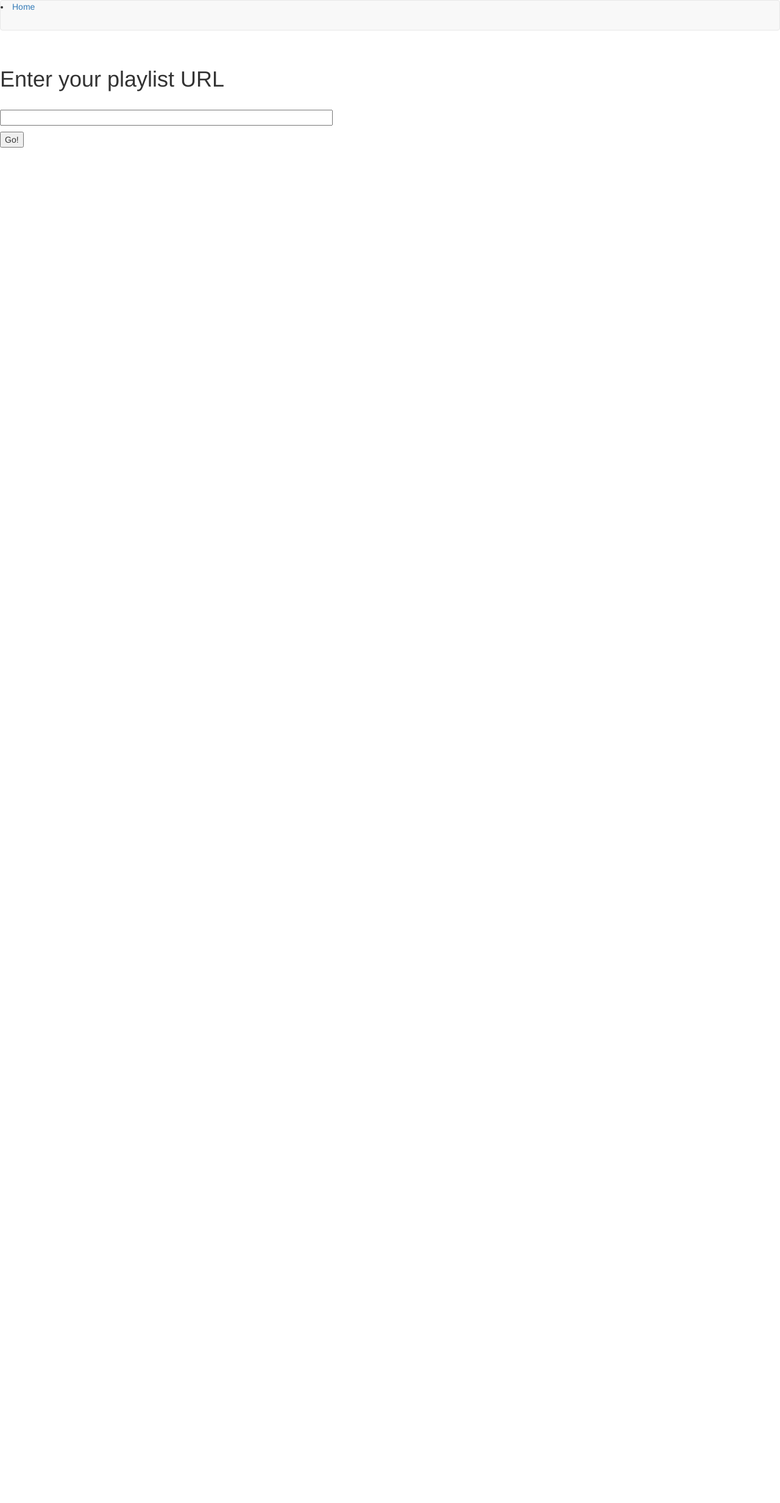
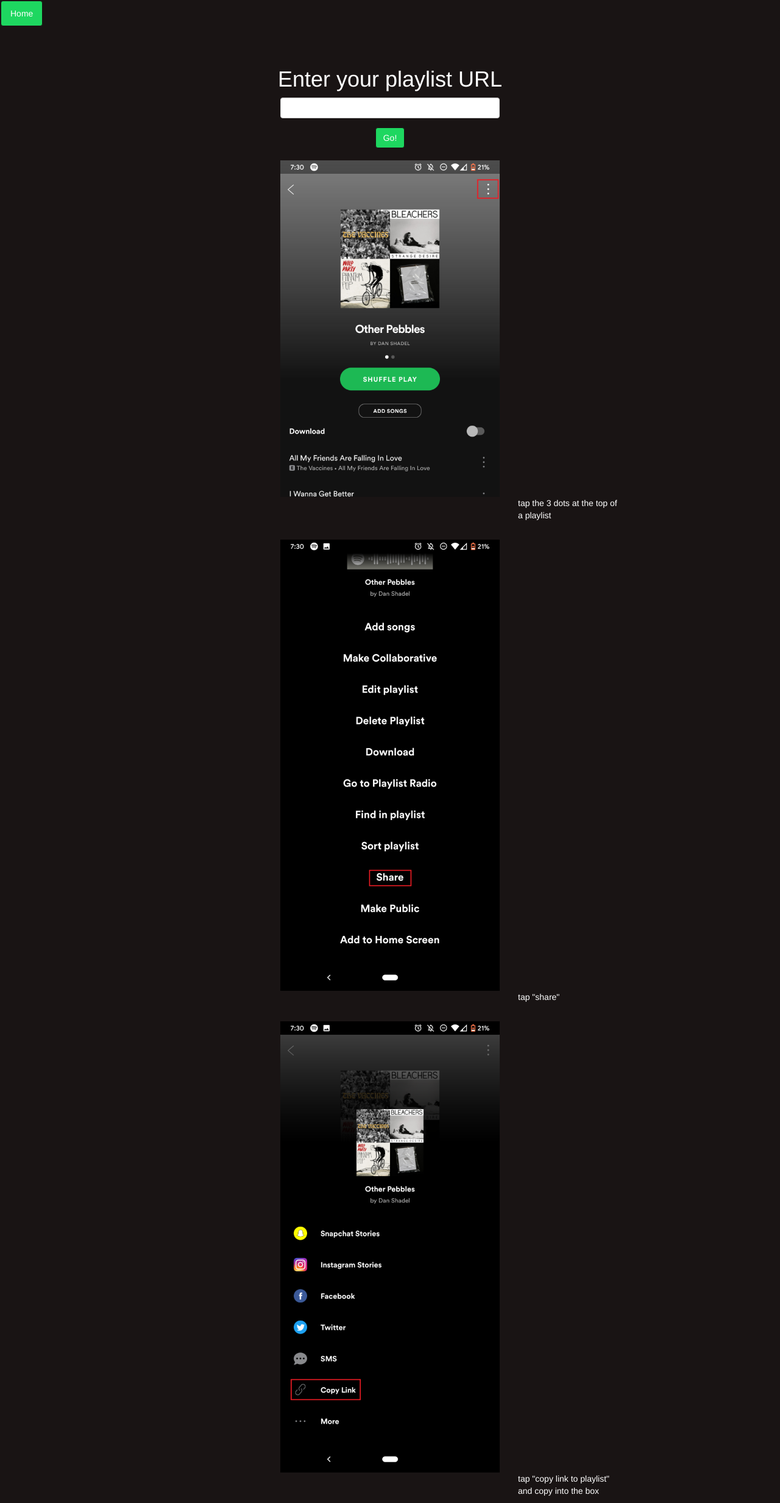
Before and after one commit to DanShadel/flasktutoria-ds, a Flask app: page / in a window 1280 px wide. Shown: the whole page at 61% size. Before the commit the page ends 242 px from the top, so only its background shows below. Run offline with Flask 2, Linux system fonts and the light colour scheme; some libraries are stand-ins or nearby versions.

Commit message:
updated URL page

```diff
--- /dev/null
+++ b/app/static/main.css
@@ -0,0 +1,43 @@
+.instruction-image{
+	width: 100%;
+	height: auto;
+}
+h1{
+	text-align: center;
+	color: white;
+}
+html body{
+	background-color: rgb(25,20,20);
+}
+h2{
+	color: white;
+}
+p{
+	color: white;
+}
+b{
+	color: white;
+}
+.navbar{
+	background-color: rgb(25,20,20);
+	border-color: rgb(25,20,20);
+	justify-content: end;
+}
+.plots{
+	background-color: white;
+}
+.urlform{
+	color:white;
+	text-align: center;
+}
+.btn-primary{
+	background-color: rgb(30,215,96) !important;
+	border-color: rgb(25,20,20);
+}
+label{
+	display: none;
+}
+.nav{
+	background-color: rgb(25,20,20);
+	justify-content: end;
+}
--- a/app/templates/URL.html
+++ b/app/templates/URL.html
@@ -1,17 +1,49 @@
 {% extends "base.html" %}
+{% import 'bootstrap/wtf.html' as wtf %}
+{% block content %}
 
-{% block content %}
+<div class= 'container'>
 
     <br>
     <h1>Enter your playlist URL </h1>
-    <div class='url-form'>
-    <form action="" method="post" novalidate>
-        {{ form.hidden_tag() }}
-        <p>
-        	<br>
-            {{ form.input_url(size=64) }}
-        </p>
-        <p>{{ form.submit() }}</p>
-    </form>
+    <div class='row'>
+        <div class='col-md-4 col-md-offset-4'>
+
+             {{ wtf.quick_form(form,extra_classes="urlform", button_map={"submit":"btn btn-primary"}) }}
+        </div>
+    </div>
+    <br>
+    <!-- img 1 -->
+    <div class='row'>
+        <div class= "col-md-4 col-md-offset-4">
+            <img src ='static/instructions_1.png', class="instruction-image">
+        </div>
+        <div class="col-md-2 col-md-offset-8">
+            <p> tap the 3 dots at the top of a playlist </p>
+        </div>
+    </div>
+    <br>
+    <!--img 2 -->
+    <div class='row'>
+        <div class= "col-md-4 col-md-offset-4">
+            <img src ='static/instructions_2.png', class="instruction-image">
+        </div>
+         <div class="col-md-2 col-md-offset-8">
+            <p> tap "share" </p>
+        </div>
+    </div>
+    <br>
+    <!-- img 3-->
+    <div class='row'>
+        <div class= "col-md-4 col-md-offset-4">
+            <img src ='static/instructions_3.png', class="instruction-image">
+        </div>
+         <div class="col-md-2 col-md-offset-8">
+            <p> tap "copy link to playlist" and copy into the box </p>
+        </div>
+    </div>
+
+
+
 </div>
 {% endblock %}
--- a/app/templates/base.html
+++ b/app/templates/base.html
@@ -1,14 +1,21 @@
 {% extends 'bootstrap/base.html' %}
+
+{% block styles %}
+{{super()}}
+<link rel="stylesheet"
+      href="{{url_for('.static', filename='main.css')}}">
+{% endblock %}
+
 
 {% block title %}
 {{ title }}
 {% endblock %}
 
 {% block navbar %}
-    <nav class="navbar navbar-default">
-      <div class="navbar-header"
-        <ul class="nav navbar-nav">
-          <li><a href="{{ url_for('url') }}">Home</a></li>
+    <nav class="navbar sticky-top navbar-default">
+      <div class="navbar-header justify-content-end">
+        <ul class="nav justify-content-end">
+          <li class="nav-item"><a href="{{ url_for('url') }}", class="btn btn-primary">Home</a></li>
         </ul>
       </div>
     </nav>
```
Also changed, not shown: app/static/css/main.css (deleted, +0 -17 lines), app/templates/processing.html (+18 -2 lines), app/static/instructions_1.png, app/static/instructions_2.png, app/static/instructions_3.png.
